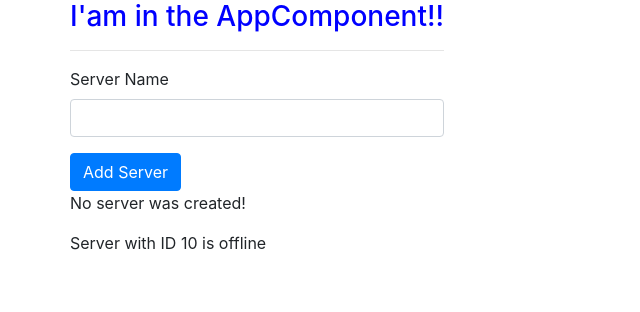
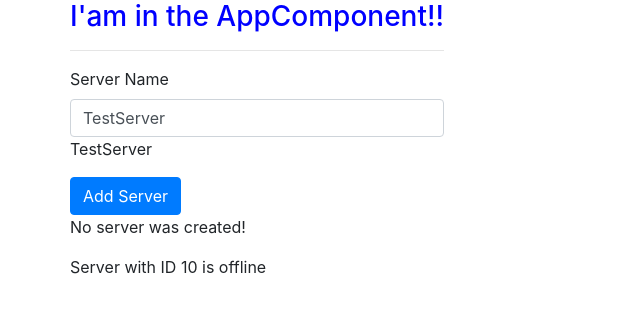
Before and after one commit to jmgomez1986/Angular.Udemy02, an Angular app in the folder Seccion02/: page / in a window 1280 px wide. Shown: the top 312 px of the page, without its empty margins (0-640 px from the left). Built offline with nearby package versions, Linux system fonts and the light colour scheme.

Commit message:
Clase 30 - Two-Way-Databinding

```diff
--- a/Seccion02/src/app/app.module.ts
+++ b/Seccion02/src/app/app.module.ts
@@ -1,5 +1,6 @@
 import { BrowserModule } from '@angular/platform-browser';
 import { NgModule } from '@angular/core';
+import { FormsModule } from '@angular/forms';
 
 import { AppComponent } from './app.component';
 import { ServersComponent } from './servers/servers.component';
@@ -10,7 +11,8 @@ import { ServersComponent } from './servers/servers.component';
     ServersComponent
   ],
   imports: [
-    BrowserModule
+    BrowserModule,
+    FormsModule
   ],
   providers: [],
   bootstrap: [AppComponent]
--- a/Seccion02/src/app/servers/servers.component.html
+++ b/Seccion02/src/app/servers/servers.component.html
@@ -1,20 +1,30 @@
 <label>Server Name</label>
+
+<!-- <input
+  type="text"
+  class="form-control"
+  (input)="onUpdateServerName($event)"> -->
 <input
   type="text"
   class="form-control"
-  (input)="onUpdateServerName($event)">
-  <p>{{ serverName }}</p>
+  [(ngModel)]="serverName">
+<p>{{ serverName }}</p>
+
 <button
   class="btn btn-primary"
   [disabled]="!allowNewServer"
   (click)=onCreateServer()>
   Add Server
 </button>
+
 <!-- <p [innerText]="allowNewServer"></p> -->
+
 <p>{{ serverCreationStatus }}</p>
+
 <p>{{ 'Server' }} with ID {{ serverId }} is {{ getServerStatus() }}</p>
 
 <!-- {{ }} son para interpolacion, es el enlace del typescript con el template, entre las llaves se pone la variable de
 typescript lo que esta como interpolacion se hace string -->
 <!-- cuando una propiedad esta entre [] hace que esa propiedad se enlace de forma dinamica a la variable del typescript -->
 <!-- Los () indican un enlace de un evento -->
+<!-- [()] Es un enlace bidireccional -->
--- a/Seccion02/src/app/servers/servers.component.ts
+++ b/Seccion02/src/app/servers/servers.component.ts
@@ -10,7 +10,7 @@ export class ServersComponent {
   serverCreationStatus = 'No server was created!';
   serverId = 10;
   serverStatus = 'offline';
-  serverName = '';
+  serverName = 'TestServer';
 
   constructor() {
     setTimeout(() => {
```
